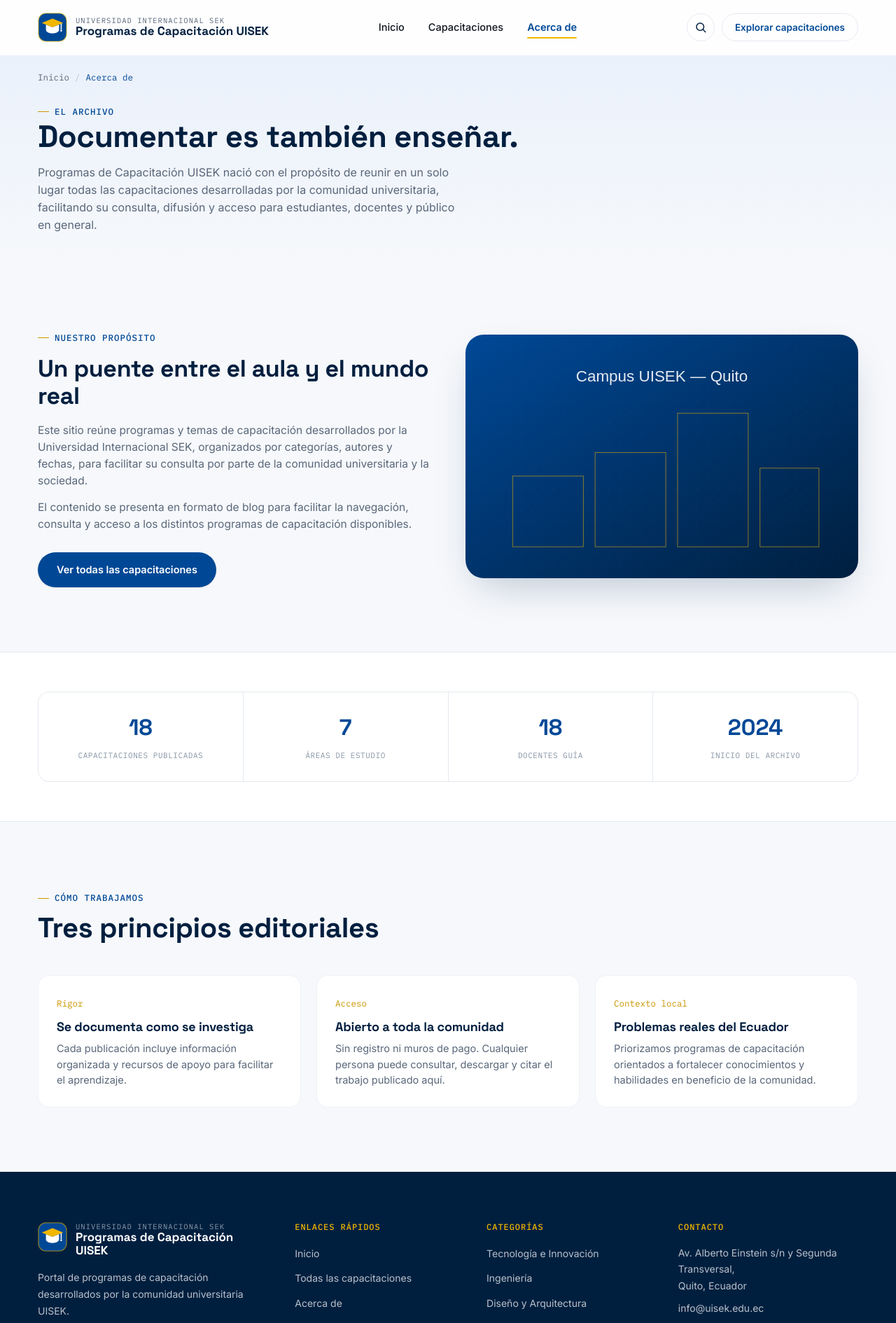
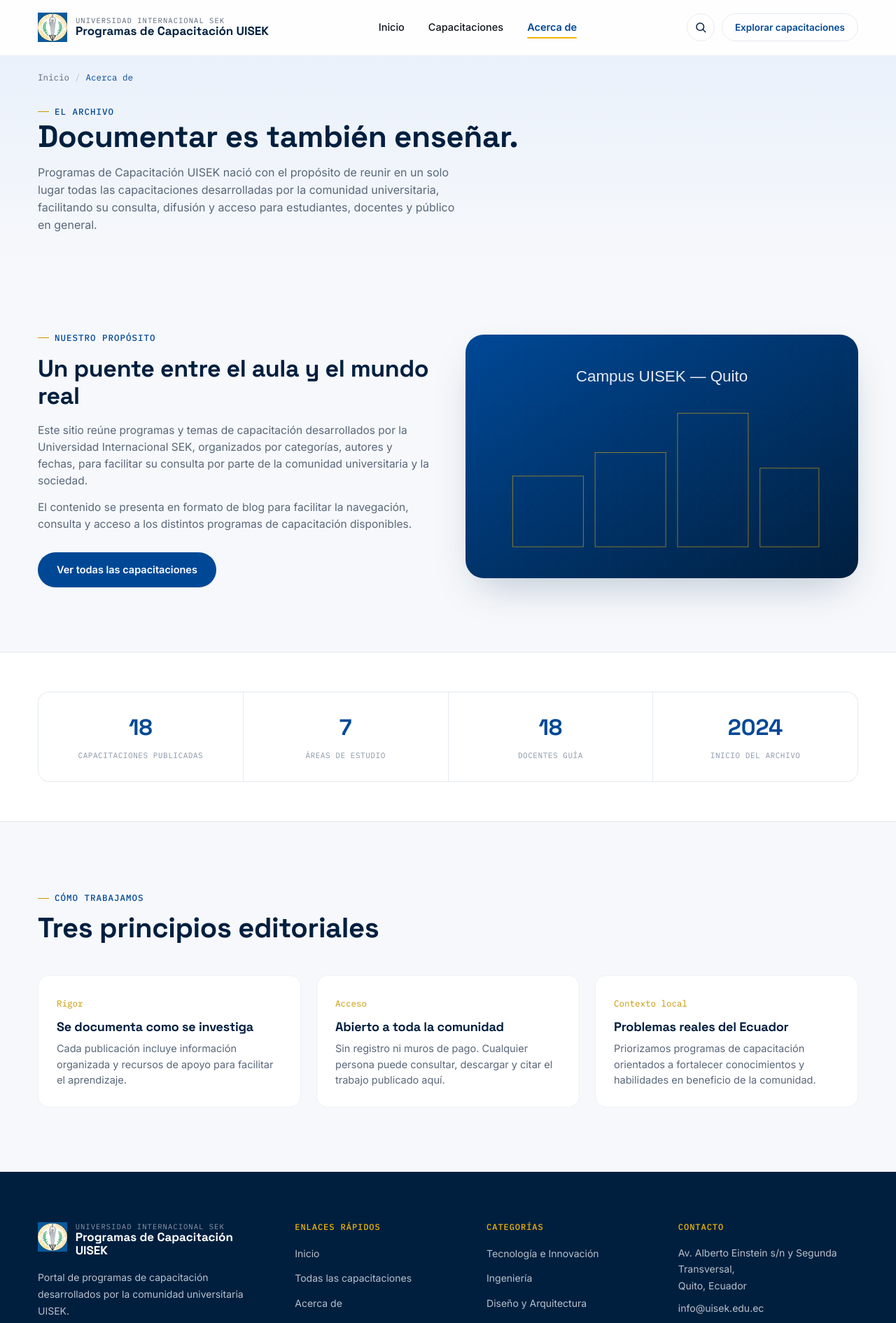
Before and after one commit to JoelOlivo/blog-proyectos-uisek, a plain HTML site: page acerca.html in a window 1280 px wide. Shown: the top 1890 px of the page at 70% size. Drawn offline with Linux system fonts and the light colour scheme.

Commit message:
Logo de la uisek agregado

```diff
--- a/acerca.html
+++ b/acerca.html
@@ -5,7 +5,7 @@
 <meta name="viewport" content="width=device-width, initial-scale=1.0">
 <title>Acerca de — Programas de Capacitación UISEK</title>
 <meta name="description" content="Conoce el propósito del portal de programas de capacitación de la Universidad Internacional SEK.">
-<link rel="icon" href="assets/icons/logo-uisek.svg" type="image/svg+xml">
+<link rel="icon" href="assets/icons/logo-uisek.png" type="image/svg+xml">
 <link rel="stylesheet" href="css/styles.css">
 </head>
 <body data-page="acerca">
@@ -13,7 +13,7 @@
 <header class="site-header">
   <div class="container header-inner">
     <a class="brand" href="index.html">
-      <img src="assets/icons/logo-uisek.svg" alt="Universidad Internacional SEK">
+      <img src="assets/icons/logo-uisek.png" alt="Universidad Internacional SEK">
       <span class="brand-text">
         <span class="uni">Universidad Internacional SEK</span>
         <span class="site">Programas de Capacitación UISEK</span>
@@ -137,7 +137,7 @@
     <div class="footer-grid">
       <div class="footer-col">
         <div class="footer-brand">
-          <img src="assets/icons/logo-uisek.svg" alt="Universidad Internacional SEK" width="42" height="42">
+          <img src="assets/icons/logo-uisek.png" alt="Universidad Internacional SEK" width="42" height="42">
           <span class="brand-text">
             <span class="uni">Universidad Internacional SEK</span>
             <span class="site">Programas de Capacitación UISEK</span>
```
Also changed, not shown: contacto.html (+3 -3 lines), index.html (+3 -3 lines), proyecto.html (+3 -3 lines), proyectos.html (+3 -3 lines), assets/icons/logo-uisek.png (added), assets/icons/logo-uisek.svg (deleted).
